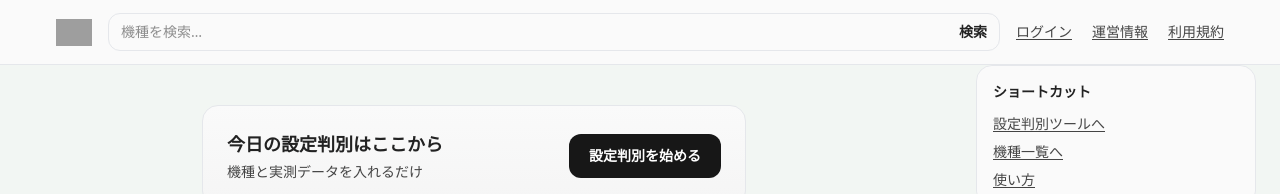
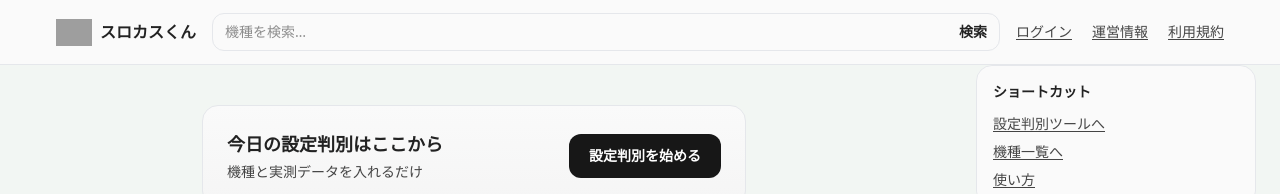
Before and after one commit to roki0711416-hash/------, a Next.js app: page / in a window 1280 px wide. Shown: the top 194 px of the page. Built offline with nearby package versions, Linux system fonts and the light colour scheme; no server answers; grey boxes are pictures that could not be loaded.

Commit message:
UI: show site name next to header icon

```diff
--- a/app/layout.tsx
+++ b/app/layout.tsx
@@ -56,6 +56,7 @@ export default function RootLayout({
                     height={32}
                     priority
                   />
+                  <span className="text-base font-semibold text-neutral-900">スロカスくん</span>
                 </Link>
 
                 <div className="flex shrink-0 items-center gap-3">
@@ -112,6 +113,7 @@ export default function RootLayout({
                   height={36}
                   priority
                 />
+                <span className="text-base font-semibold text-neutral-900">スロカスくん</span>
               </Link>
 
               <div className="flex-1">
```
